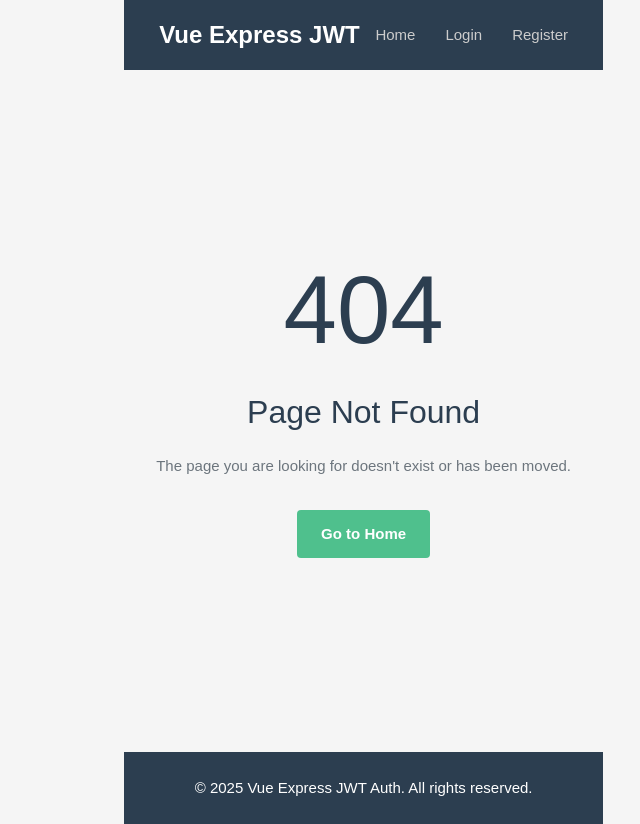
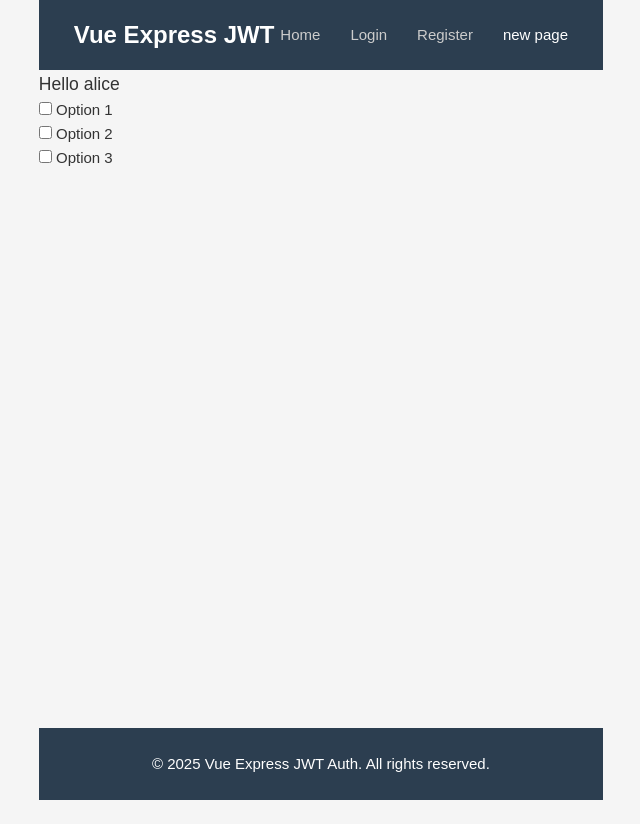
Before and after one commit to tuongvy117d/todoApp, a Vue app in the folder vue-express-ts-jwt/client/: page /newpage in a window 1280 px wide. Before the commit this address had no page. Shown: the whole page, without its empty margins (37-677 px from the left). After the commit the page ends 800 px from the top, so only its background shows below. Built offline with nearby package versions, Linux system fonts and the light colour scheme; the HTML template or start-up script is replaced by a standard one.

Commit message:
Add new page and routing for NewView component

```diff
--- a/vue-express-ts-jwt/client/src/components/NavBar.vue
+++ b/vue-express-ts-jwt/client/src/components/NavBar.vue
@@ -34,6 +34,7 @@ const handleLogout = () => {
       <template v-else>
         <router-link to="/login">Login</router-link>
         <router-link to="/register">Register</router-link>
+        <router-link to="/newpage">new page</router-link>
       </template>
     </div>
   </nav>
--- a/vue-express-ts-jwt/client/src/router/index.ts
+++ b/vue-express-ts-jwt/client/src/router/index.ts
@@ -15,6 +15,12 @@ const router = createRouter({
       component: () => import('../views/HomeView.vue'),
       // Tạo NewView.vue và import nó vào đây. Trong NewView.vue, tạo nút để đi đến Home, Login và Register
       // component: () => import('../views/NewView.vue'),
+    },
+    {
+      path: '/newpage',
+      name: 'new page',
+      component: () => import('../views/NewView.vue'),
+      meta: { guestOnly: true },
     },
     {
       path: '/login',
--- a/vue-express-ts-jwt/client/src/views/NewView.vue
+++ b/vue-express-ts-jwt/client/src/views/NewView.vue
@@ -0,0 +1,10 @@
+
+<template>
+  <h3>Hello alice</h3>
+<form>
+  <label><input type="checkbox" name="option1" /> Option 1</label><br>
+  <label><input type="checkbox" name="option2" /> Option 2</label><br>
+  <label><input type="checkbox" name="option3" /> Option 3</label><br>
+
+</form>
+</template>
```
